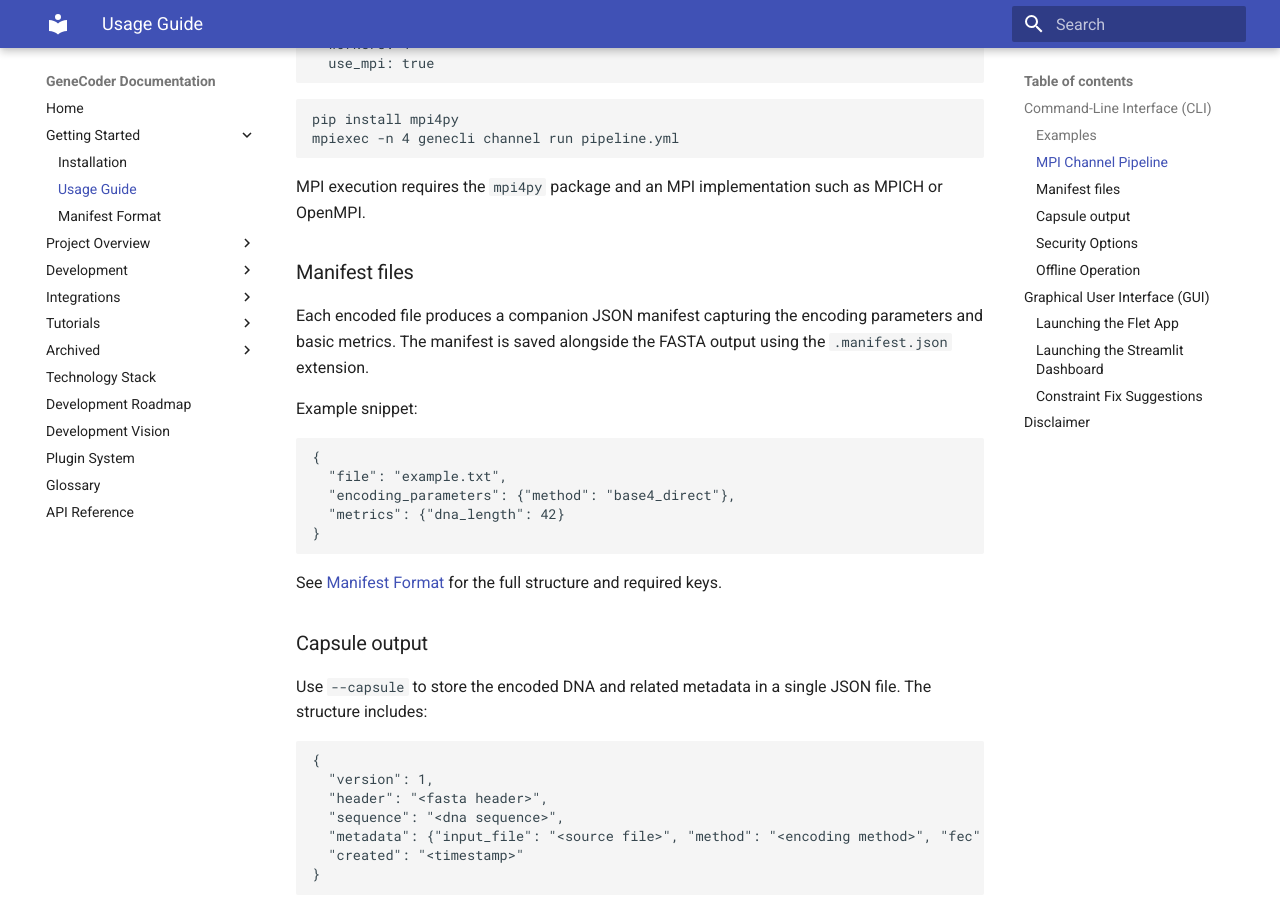
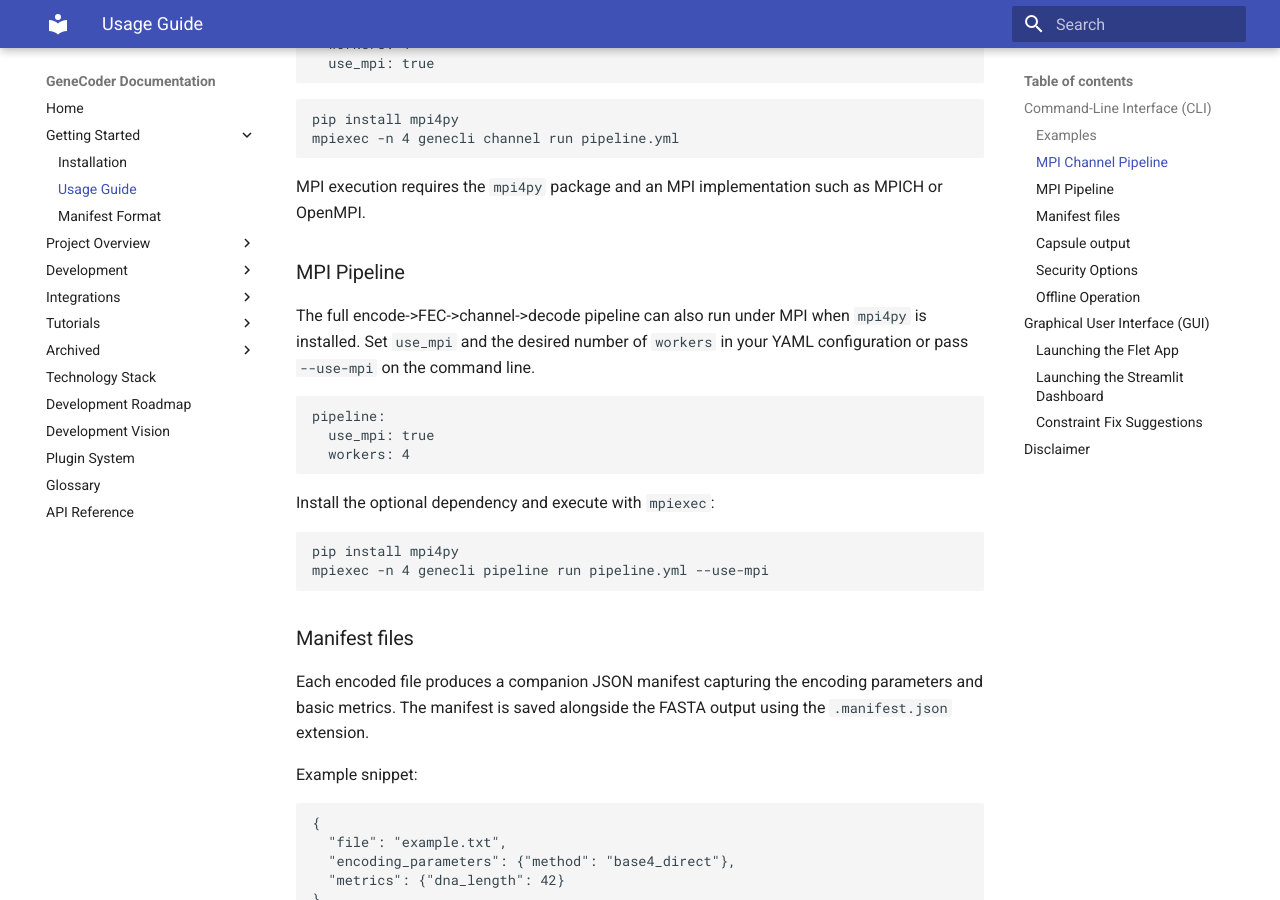
Before and after one commit to d0tTino/GeneCoder, an MkDocs documentation site: the page built from docs/usage.md, in a window 1280 px wide and 900 px high, scrolled down 4460 px. Built offline with MkDocs 1.6.1 and Material for MkDocs 9.7.7, drawn with Linux system fonts in a browser that asks for light colours.

Commit message:
docs: add MPI pipeline instructions

````diff
--- a/docs/usage.md
+++ b/docs/usage.md
@@ -270,6 +270,25 @@ mpiexec -n 4 genecli channel run pipeline.yml
 MPI execution requires the `mpi4py` package and an MPI implementation such as
 MPICH or OpenMPI.
 
+### MPI Pipeline
+
+The full encode->FEC->channel->decode pipeline can also run under MPI when
+`mpi4py` is installed. Set `use_mpi` and the desired number of `workers` in your
+YAML configuration or pass `--use-mpi` on the command line.
+
+```yaml
+pipeline:
+  use_mpi: true
+  workers: 4
+```
+
+Install the optional dependency and execute with `mpiexec`:
+
+```bash
+pip install mpi4py
+mpiexec -n 4 genecli pipeline run pipeline.yml --use-mpi
+```
+
 ### Manifest files
 
 Each encoded file produces a companion JSON manifest capturing the encoding
````
